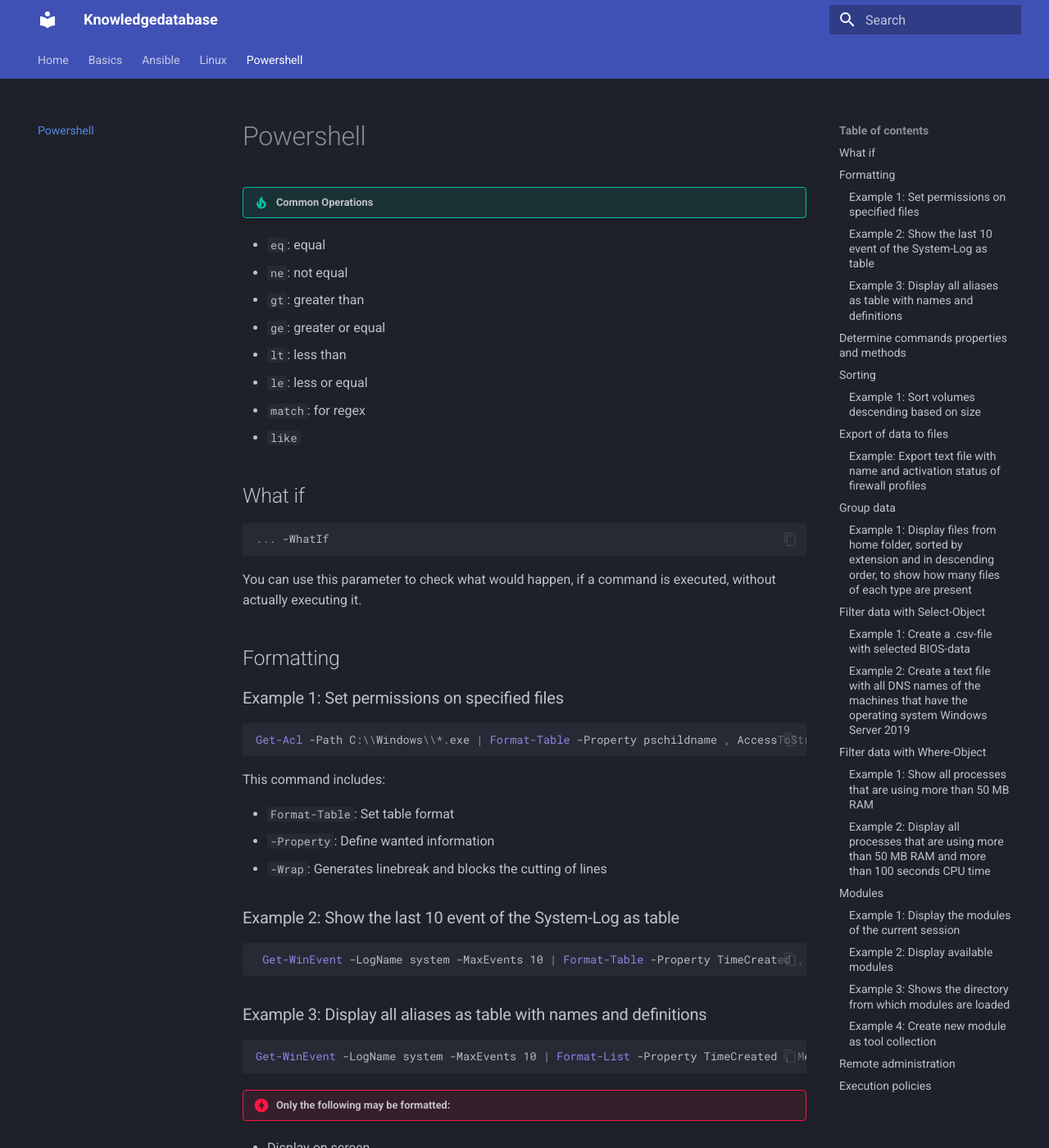
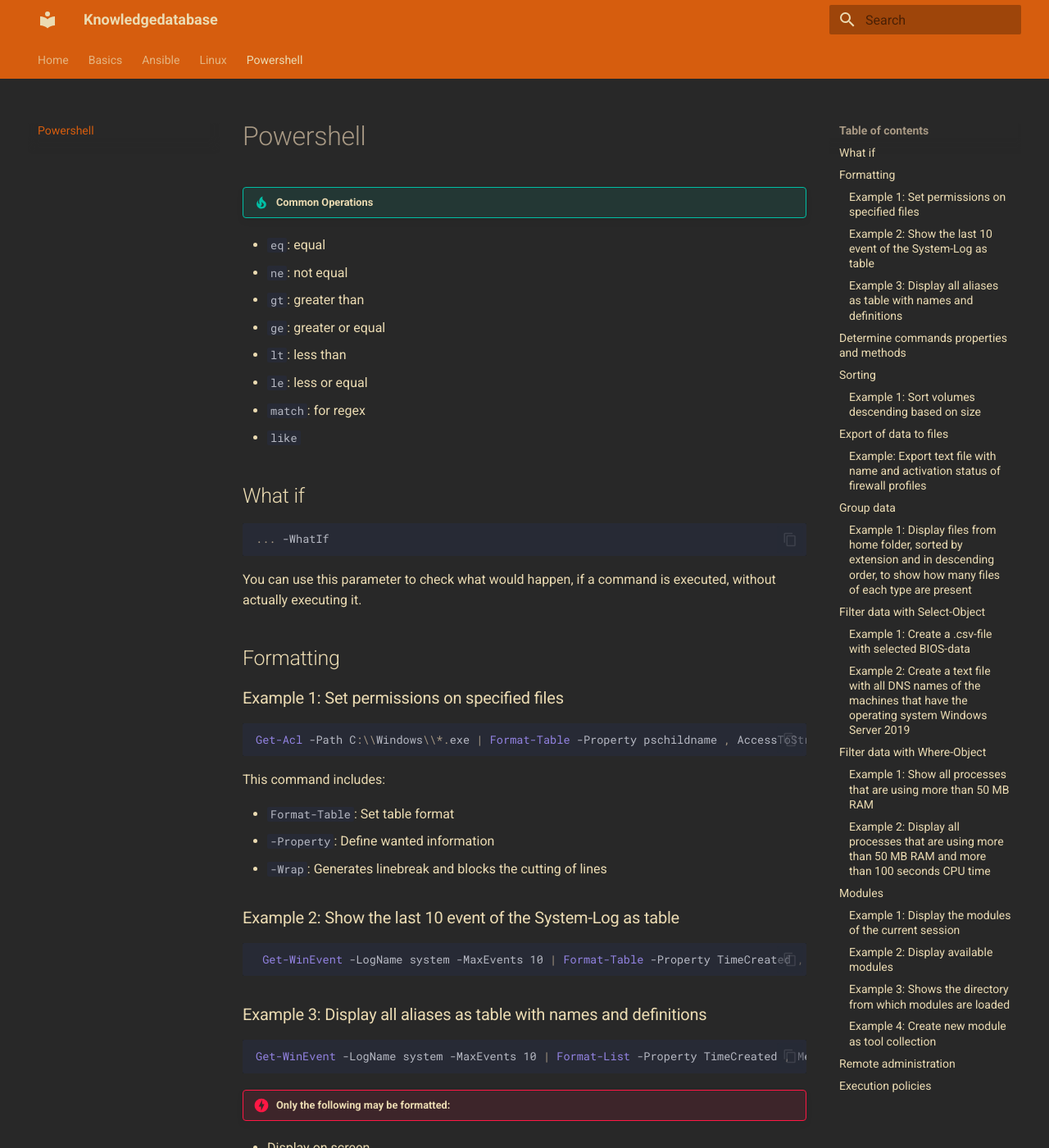
Before and after one commit to whosarian/knowledgedatabase, an MkDocs documentation site: the page built from docs/powershell.md, in a window 1280 px wide and 1400 px high. Shown: the whole window at 82% size. Built offline with MkDocs 1.6.1 and Material for MkDocs 9.7.7, drawn with Linux system fonts in a browser that asks for light colours.

Commit message:
new style

```diff
--- /dev/null
+++ b/docs/stylesheets/extra.css
@@ -0,0 +1,16 @@
+[data-md-color-scheme="slate"] {
+  --md-default-bg-color:          #282828; /* Gruvbox Dark Bg */
+  --md-default-fg-color:          #ebdbb2; /* Gruvbox Light Fg */
+  --md-default-fg-color--light:   #a89984;
+
+  --md-primary-fg-color:          #d65d0e; /* Gruvbox Orange */
+  --md-primary-fg-color--dark:    #af3a03;
+  --md-primary-bg-color:          #ebdbb2;
+
+  --md-accent-fg-color:           #fabd2f; /* Gruvbox Yellow */
+}
+
+/* Optional: Code-Blöcke anpassen */
+.highlight {
+    background-color: #1d2021 !important;
+}
--- a/mkdocs.yml
+++ b/mkdocs.yml
@@ -3,11 +3,14 @@
   name: material
   palette:
     scheme: slate
-    primary: indigo
+    primary: orange
+    accent: yellow
   features:
     - navigation.tabs
     - search.suggest
     - content.code.copy
+extra_css:
+  - stylesheets/extra.css
 markdown_extensions:
   - attr_list
   - admonition
```
